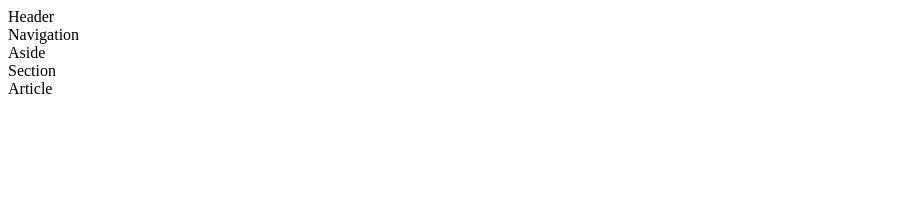
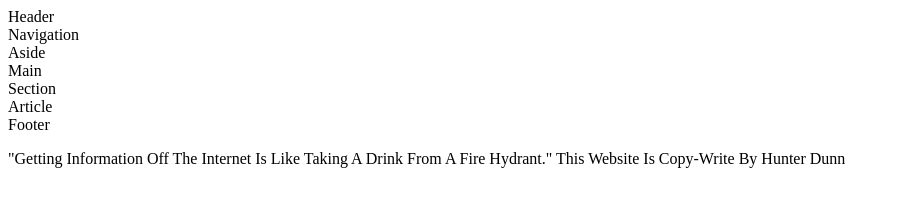
Before and after one commit to cheeta2007/HTML-LEARNING, a plain HTML site: page Childpages/childpagestemplate.html in a window 1280 px wide. Shown: the whole page, without its empty margins (0-900 px from the left). Drawn offline with Linux system fonts and the light colour scheme.

Commit message:
Update childpagestemplate.html

```diff
--- a/Childpages/childpagestemplate.html
+++ b/Childpages/childpagestemplate.html
@@ -29,9 +29,17 @@
         <header>Header</header>
         <nav>Navigation</nav>
         <aside>Aside</aside>
+        <main>Main</main>
         <section>Section</section>
         <article>Article</article>
+        <footer>Footer</footer>
+    </body>
 
-    </body>
-    <footer></footer>
+    <footer>
+        <Blockquote cite=https://www.brainyquote.com/quotes/mitch_kapor_163583>
+            <!-- Date Accessed 20220919 -->
+        </Blockquote>
+        "Getting Information Off The Internet Is Like Taking A Drink From A Fire Hydrant."
+        This Website Is Copy-Write By Hunter Dunn
+    </footer>
     </html>
```
